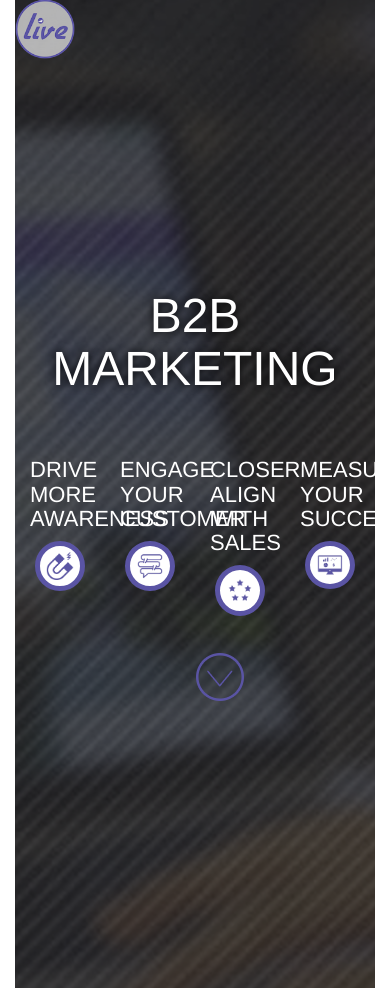
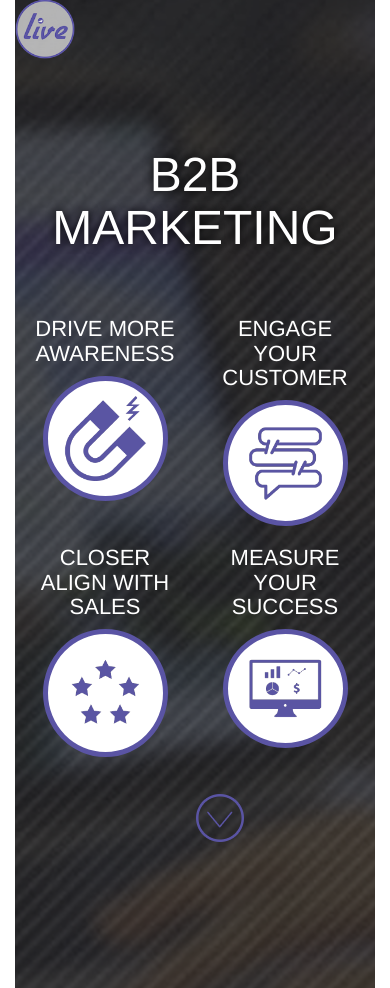
Before and after one commit to marketolive/heroku, a Python web app: template app/templates/get-started-b2b.html in a window 390 px wide. Shown: the part 16-1004 px from the top of the page. Run offline with Jinja, Linux system fonts and the light colour scheme; the template is opened without the code that fills it, so the values that code supplies are empty; some libraries are stand-ins or nearby versions.

Commit message:
Add formatting to each section on get-started-b2b.html

```diff
--- a/app/templates/get-started-b2b.html
+++ b/app/templates/get-started-b2b.html
@@ -6,7 +6,7 @@
 
 <link href="static/business-frontpage.css" rel="stylesheet">
 <link rel="stylesheet" type="text/css" href="static/jquery.fullPage.css">
-<title>Business Frontpage - Start Bootstrap Template</title>
+<title>Business Frontpage</title>
 {% endblock %}
 
 </head>
@@ -24,25 +24,25 @@
                 </div>
 
                 <div class="row section-options">
-                    <div class="col-md-3 col-xs-3">
+                    <div class="col-md-3 col-xs-6">
                         <h2 class="subject-tagline">DRIVE MORE AWARENESS</h2>
                         <div class= "col-lg-10 col-md-10 col-xs-10 subject-tagline-image">
                             <img class="image-spacing-pic img-responsive" src= "{{ url_for('static', filename='drive.png') }}" />
                         </div>
                     </div>
-                    <div class="col-md-3 col-xs-3">
+                    <div class="col-md-3 col-xs-6">
                         <h2 class="subject-tagline">ENGAGE YOUR CUSTOMER</h2>
                         <div class= "col-lg-10 col-md-10 col-xs-10 subject-tagline-image">
                             <img class="image-spacing-pic img-responsive" src= "{{ url_for('static', filename='engage.png') }}" />
                         </div>
                     </div>
-                    <div class="col-md-3 col-xs-3">
+                    <div class="col-md-3 col-xs-6">
                         <h2 class="subject-tagline">CLOSER ALIGN WITH SALES</h2>
                         <div class= "col-lg-10 col-md-10 col-xs-10 subject-tagline-image">
                             <img class="image-spacing-pic img-responsive" src= "{{ url_for('static', filename='sales.png') }}" />
                         </div>
                     </div>
-                    <div class="col-md-3 col-xs-3">
+                    <div class="col-md-3 col-xs-6">
                         <h2 class="subject-tagline">MEASURE YOUR SUCCESS</h2>
                         <div class= "col-lg-10 col-md-10 col-xs-10 subject-tagline-image">
                             <img class="image-spacing-pic img-responsive" src= "{{ url_for('static', filename='report.png') }}" />
```
